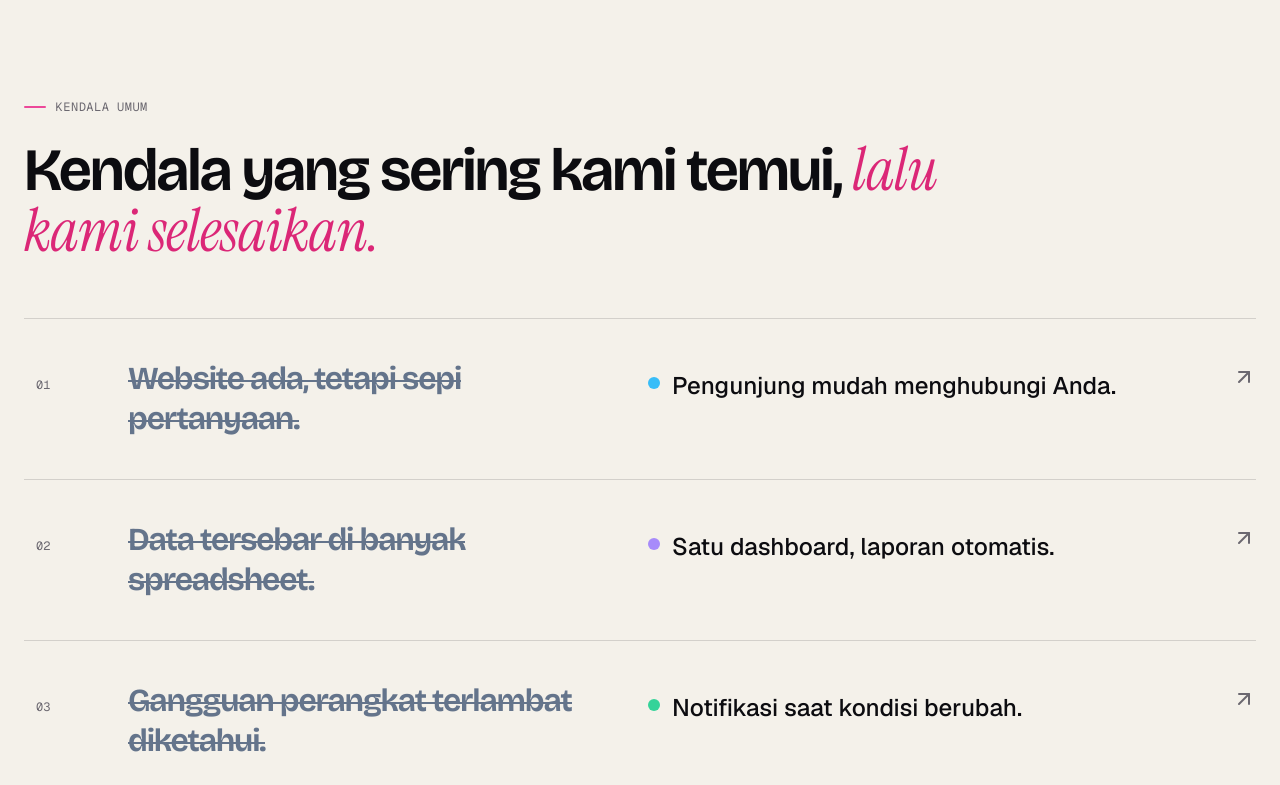
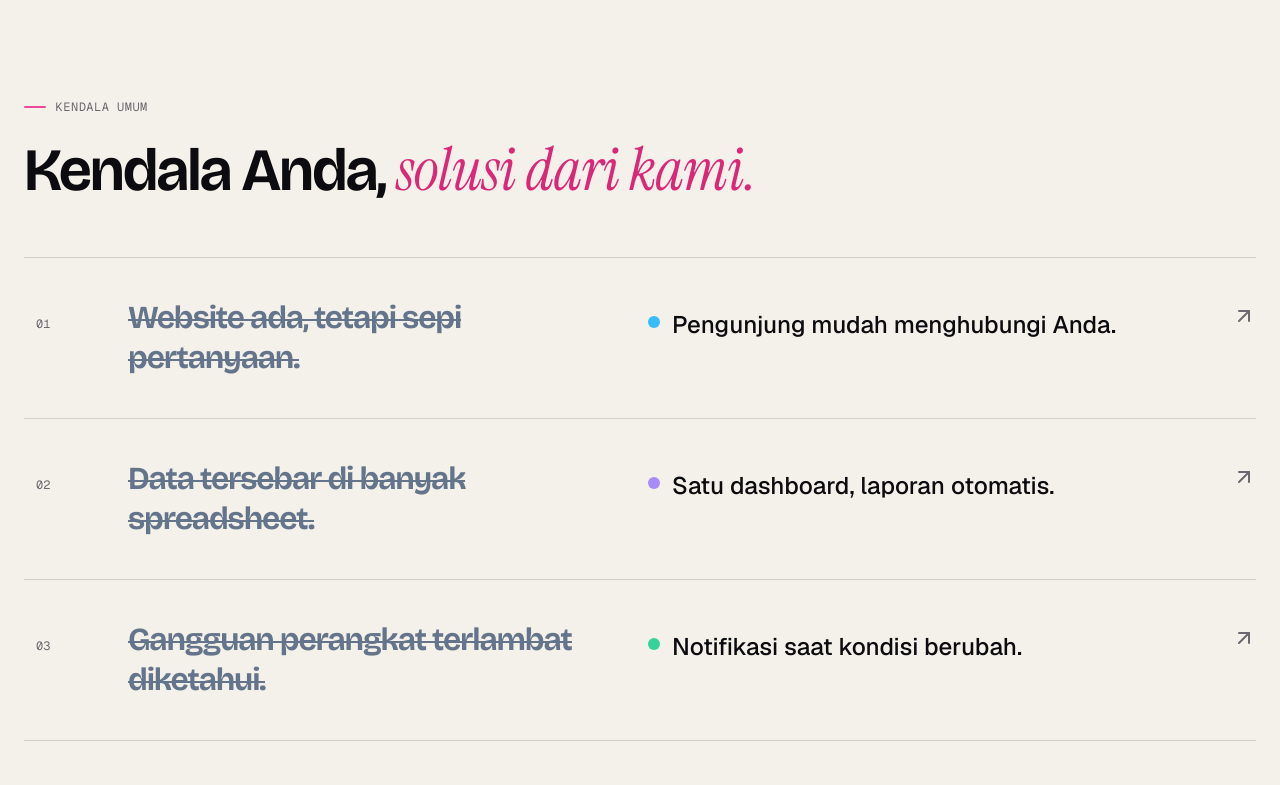
Before and after one commit to digipulse26/digipulse, a React (Vite) app: page / in a window 1280 px wide. Shown: the part 900-1685 px from the top of the page. Built offline with nearby package versions, Linux system fonts and the light colour scheme.

Commit message:
Shorten pain points heading

```diff
--- a/src/pages/Home.jsx
+++ b/src/pages/Home.jsx
@@ -60,7 +60,7 @@ function Pains() {
     <section className="light px-6 py-24 md:py-32">
       <div className="max-w-7xl mx-auto">
         <div className="reveal grid md:grid-cols-12 gap-6 items-end">
-          <div className="md:col-span-9"><Label>Kendala umum</Label><h2 className="mt-6 text-4xl md:text-6xl leading-[1.02] text-[#0C0C10]">Kendala yang sering kami temui, <span className="serif">lalu kami selesaikan.</span></h2></div>
+          <div className="md:col-span-9"><Label>Kendala umum</Label><h2 className="mt-6 text-4xl md:text-6xl leading-[1.02] text-[#0C0C10]">Kendala Anda, <span className="serif">solusi dari kami.</span></h2></div>
         </div>
         <ol className="mt-14 border-t rule">
           {pains.map((p, i) => { const gc = groups.find((g) => g.slug === p.to).color; return (
```
